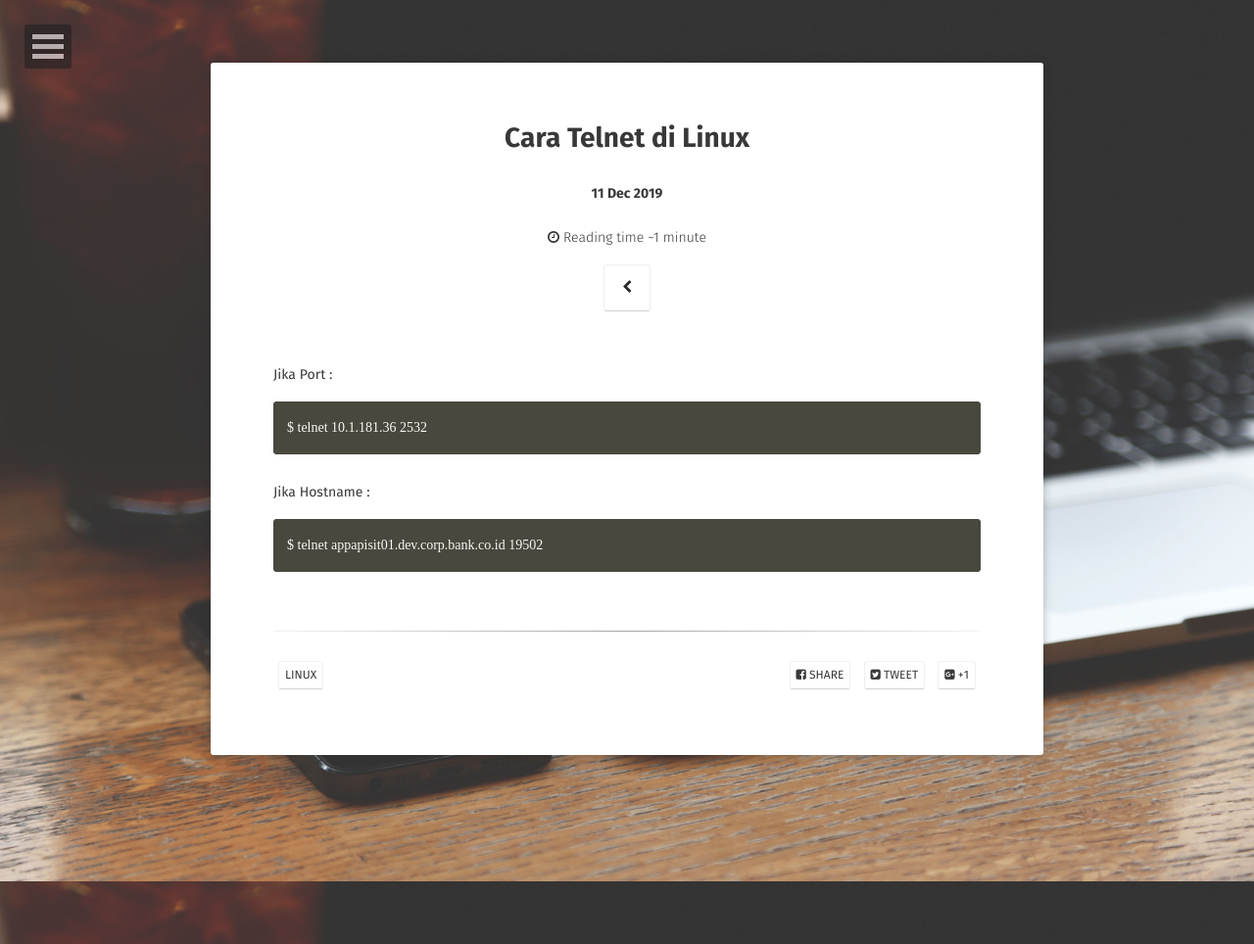
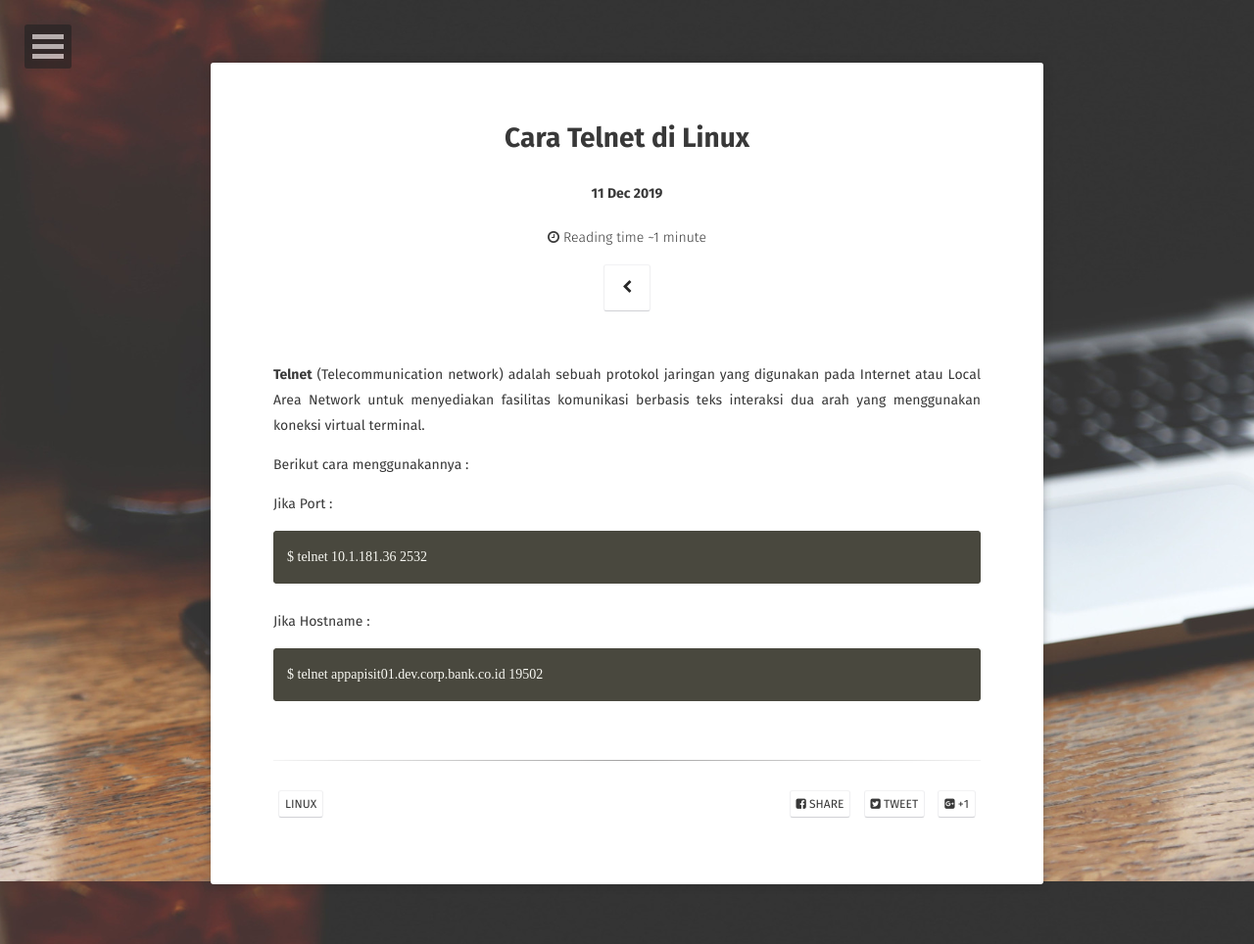
Before and after one commit to SandyRahman/sandyrahman.github.io, a Jekyll site: the page built from _posts/2019-12-11-cara-telnet-di-linux.md, in a window 1280 px wide. Shown: the whole page at 98% size. Built offline with Jekyll 4.4.1, drawn with Linux system fonts in a browser that asks for light colours; some web fonts are replaced; comment, search, counter and statistics services are not loaded.

Commit message:
Update 2019-12-11-cara-telnet-di-linux.md

````diff
--- a/_posts/2019-12-11-cara-telnet-di-linux.md
+++ b/_posts/2019-12-11-cara-telnet-di-linux.md
@@ -6,6 +6,10 @@ tag: Linux
 title: Cara Telnet di Linux
 raw_title: true
 ---
+**Telnet** (Telecommunication network) adalah sebuah protokol jaringan yang digunakan pada Internet atau Local Area Network untuk menyediakan fasilitas komunikasi berbasis teks interaksi dua arah yang menggunakan koneksi virtual terminal.
+
+Berikut cara menggunakannya :
+
 Jika Port :
 ```sh
 $ telnet 10.1.181.36 2532
````
